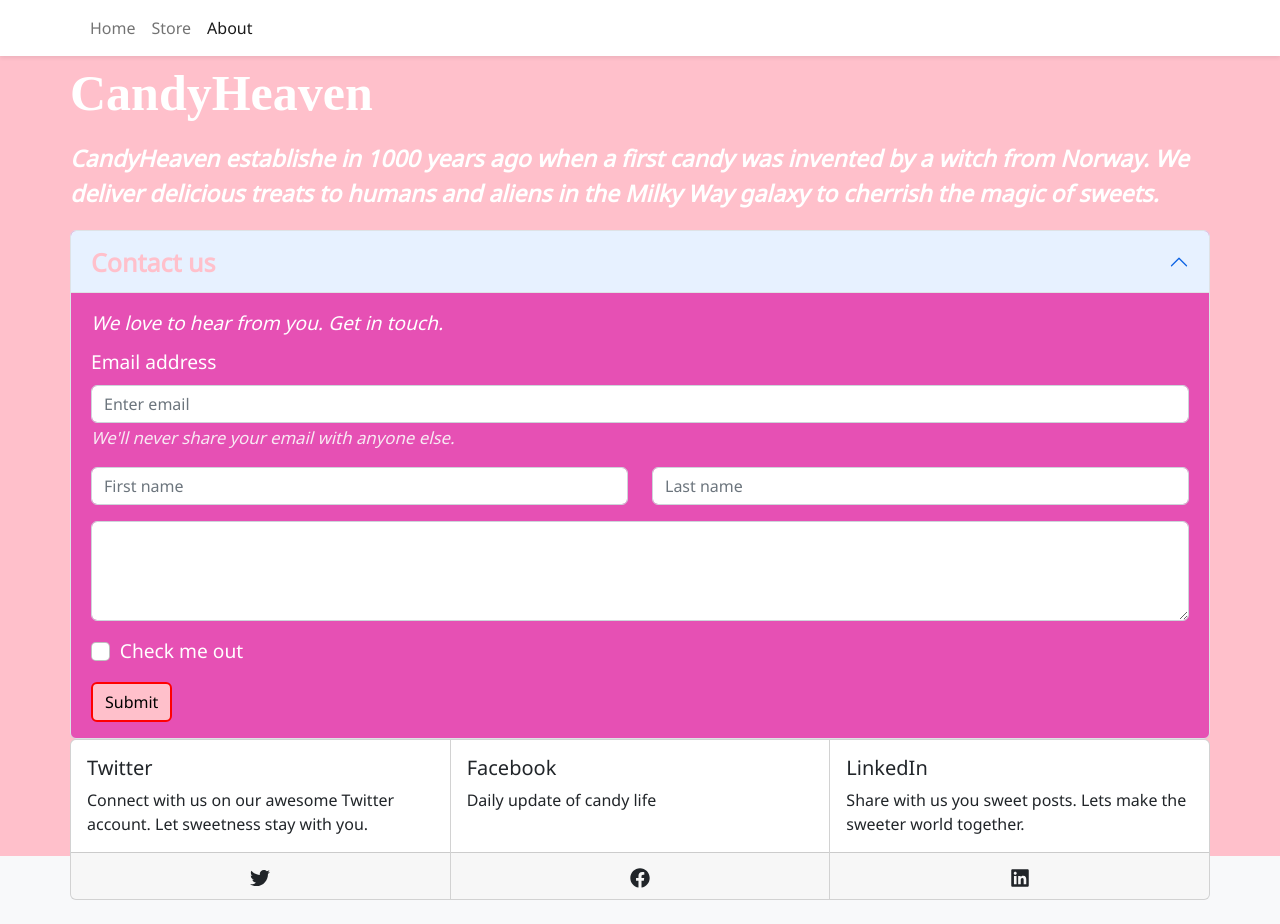
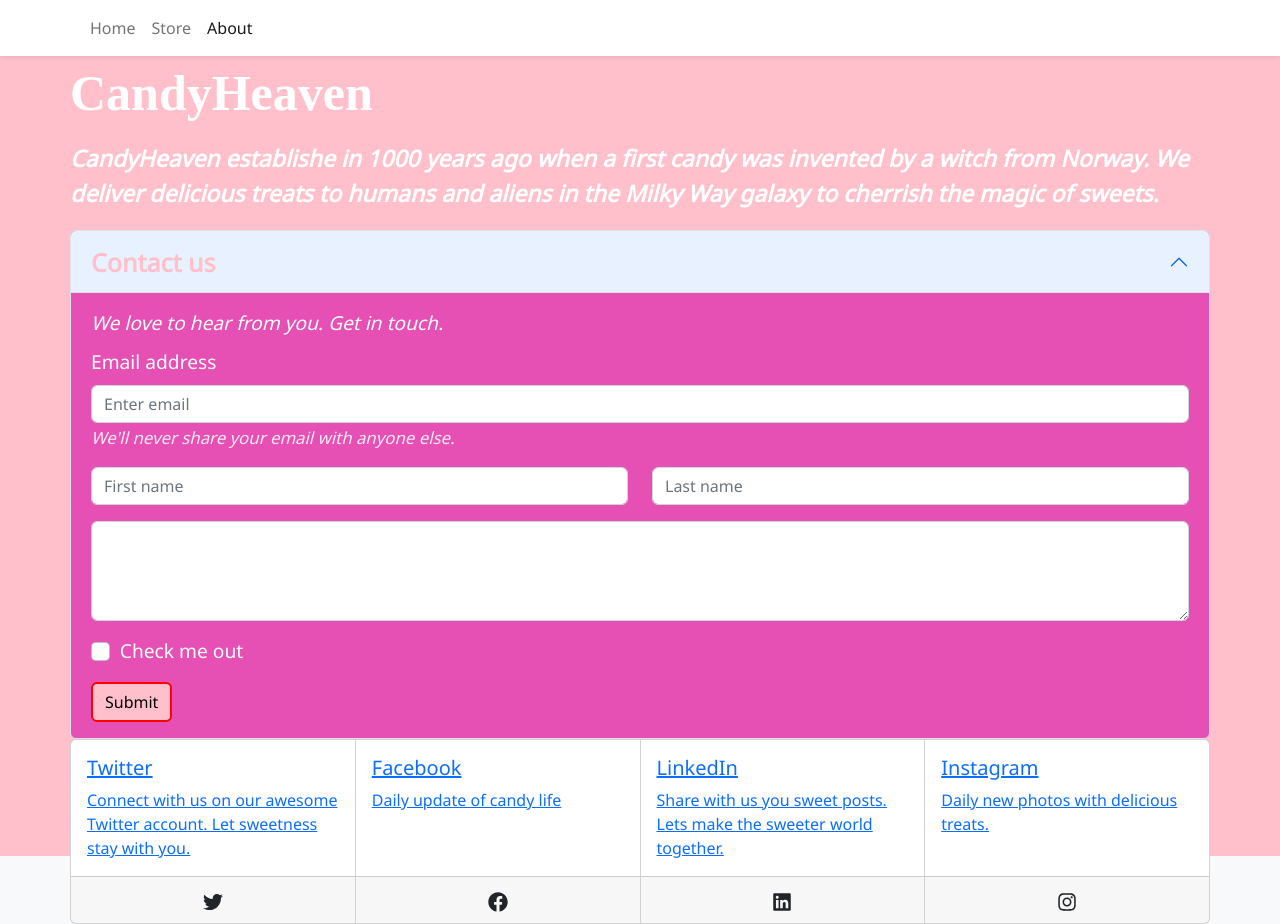
Before and after one commit to Lu-Smith/react-typescript, a React (Create React App) app: page /about in a window 1280 px wide. Before the commit the page ends 900 px from the top, so only its background shows below. Built offline with nearby package versions, Linux system fonts and the light colour scheme; a web font is replaced by a local one.

Commit message:
Updated Footer.tsx

```diff
--- a/src/components/Footer.tsx
+++ b/src/components/Footer.tsx
@@ -14,12 +14,15 @@ const Footer: React.FC = () => {
     <div className='Footer'>
          <CardGroup>
       <Card>
-
         <Card.Body>
+            <a  href="//twitter.com/LunaSmithArt"
+                    target="_blank"
+                    aria-label="Instagram">
                 <Card.Title>Twitter</Card.Title>
                 <Card.Text>
                     Connect with us on our awesome Twitter account. Let sweetness stay with you.
                 </Card.Text>
+            </a>
         </Card.Body>
         <Card.Footer className='Icons'>
         <FaTwitter />
@@ -27,26 +30,52 @@ const Footer: React.FC = () => {
       </Card>
       <Card>
         <Card.Body>
+            <a  href="//www.facebook.com/lunasmithart"
+                    target="_blank"
+                    aria-label="Instagram">
                 <Card.Title>Facebook</Card.Title>
                 <Card.Text>
                     Daily update of candy life{' '}
                 </Card.Text>
+            </a>
         </Card.Body>
         <Card.Footer className='Icons'>
         <FaFacebook />
         </Card.Footer>
       </Card>
+
       <Card>
         <Card.Body>
+            <a  href="//www.linkedin.com/in/luna-smith/"
+                    target="_blank"
+                    aria-label="Instagram">
                 <Card.Title>LinkedIn</Card.Title>
                 <Card.Text>
                     Share with us you sweet posts. Lets make the sweeter world together.
                 </Card.Text>
+            </a>
         </Card.Body>
         <Card.Footer className='Icons'>
            <FaLinkedin />
         </Card.Footer>
       </Card>
+      <Card >
+         <Card.Body>
+          <a  href="//www.instagram.com/lunasmithart/"
+                target="_blank"
+                aria-label="Instagram">
+                <Card.Title>Instagram</Card.Title>
+                <Card.Text>
+                    Daily new photos with delicious treats.
+                </Card.Text>
+          </a>
+        </Card.Body>
+        <Card.Footer className='Icons'>
+           <FaInstagram />
+        </Card.Footer>
+
+      </Card>
+
     </CardGroup>
 
     </div>
```
Lines whose indentation alone changed are shown as unchanged.
